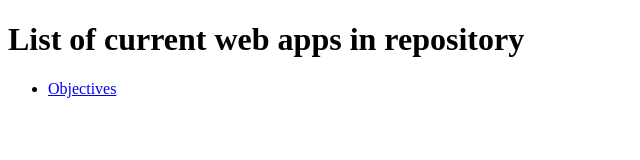
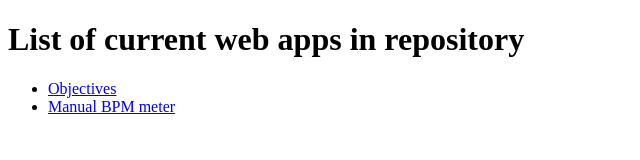
Before and after one commit to elyar-ld/miscwebapps, a plain HTML site: page index.html in a window 1280 px wide. Shown: the whole page, without its empty margins (0-640 px from the left). Drawn offline with Linux system fonts and the light colour scheme.

Commit message:
apps list updated

```diff
--- a/index.html
+++ b/index.html
@@ -7,6 +7,7 @@
 <h1>List of current web apps in repository</h1>
 <ul>
 	<li><a href="./objectives">Objectives</a></li>
+	<li><a href="./manualBPM">Manual BPM meter</a></li>
 </ul>
 </body>
 </html>
```
